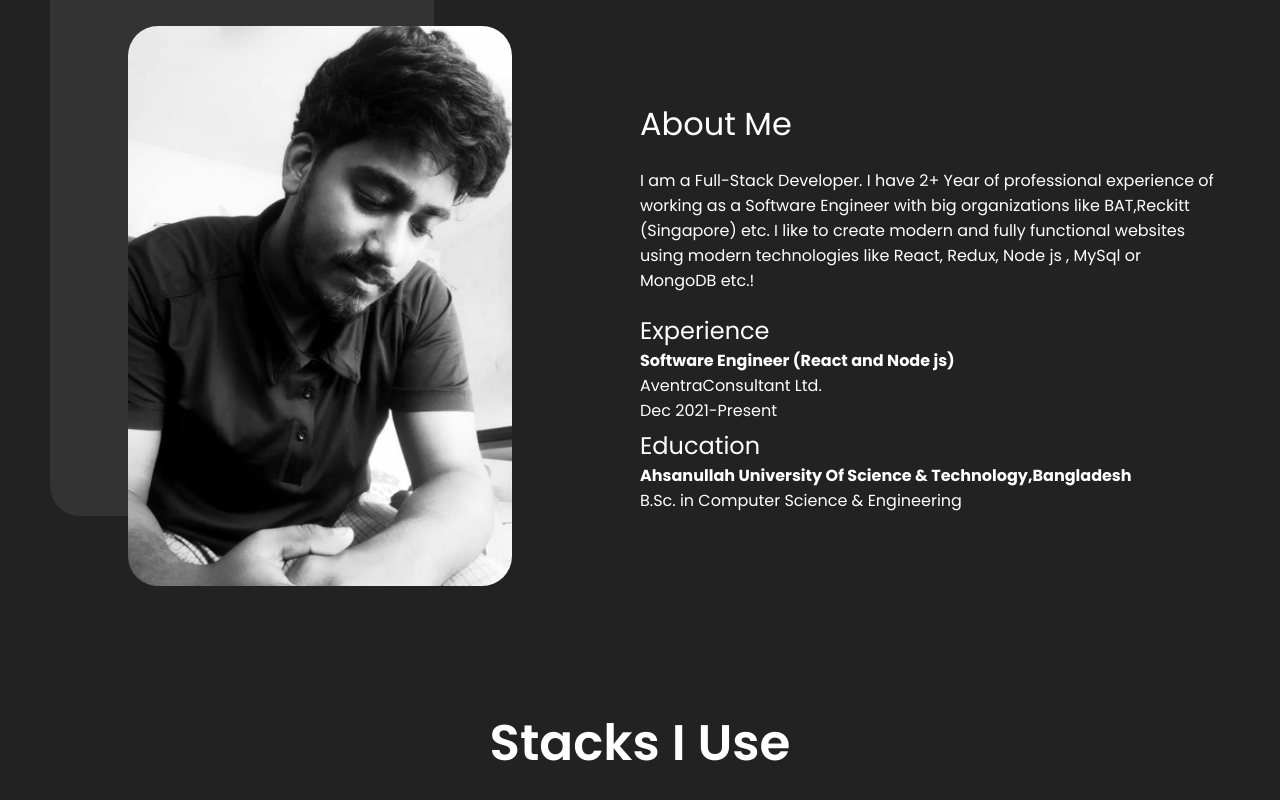
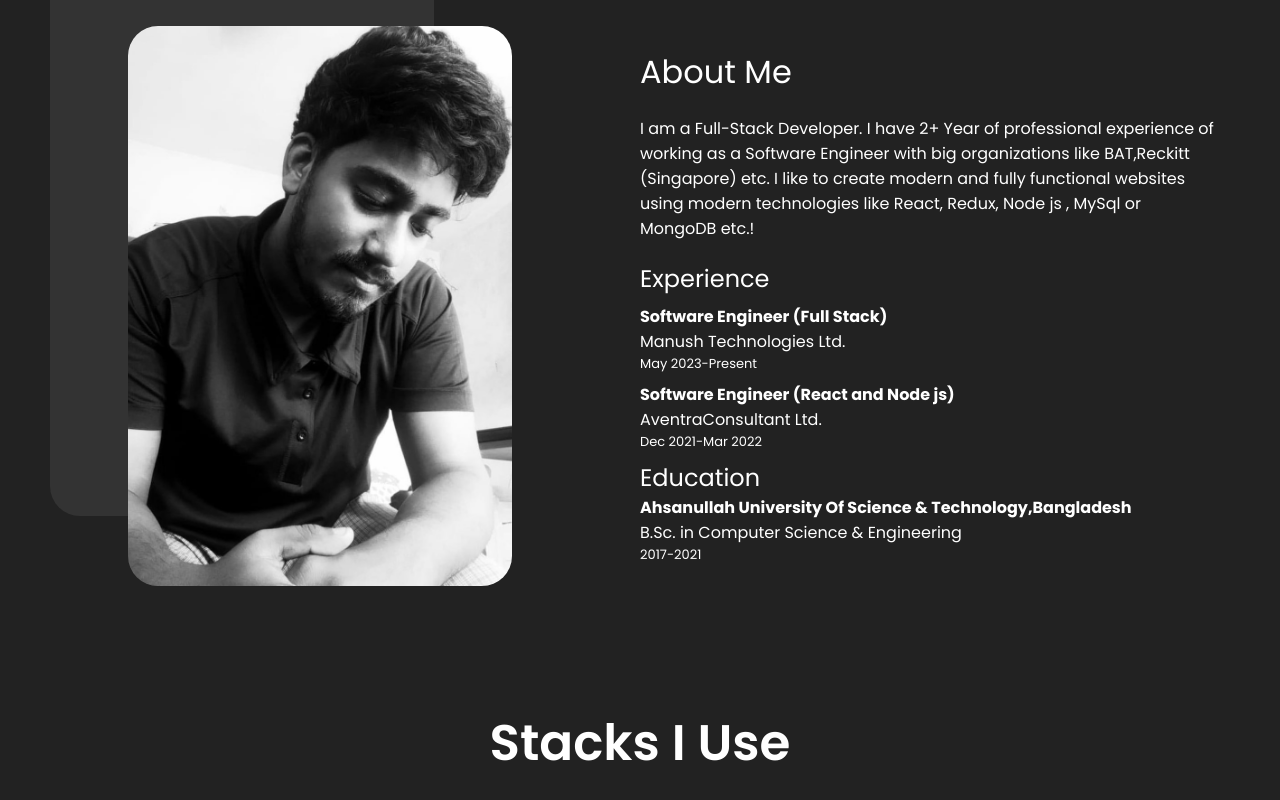
Before and after one commit to ShazidMorshed14/react-portfolio-website, a React (Create React App) app: page / in a window 1280 px wide. Shown: the part 894-1694 px from the top of the page. Built offline with nearby package versions, Linux system fonts and the light colour scheme.

Commit message:
download cv and experience added

```diff
--- a/src/components/About/About.jsx
+++ b/src/components/About/About.jsx
@@ -22,9 +22,16 @@ const About = () => {
         </p>
         <div className="a-education" style={{ marginBottom: '5px' }}>
           <h2 className="a-title">Experience</h2>
-          <p className="a-uni">Software Engineer (React and Node js)</p>
-          <p>AventraConsultant Ltd.</p>
-          <p>Dec 2021-Present</p>
+          <div style={{ margin: '0.5rem 0rem' }}>
+            <p className="a-uni">Software Engineer (Full Stack)</p>
+            <p>Manush Technologies Ltd.</p>
+            <p style={{ fontSize: 'small' }}>May 2023-Present</p>
+          </div>
+          <div style={{ margin: '0.5rem 0rem' }}>
+            <p className="a-uni">Software Engineer (React and Node js)</p>
+            <p>AventraConsultant Ltd.</p>
+            <p style={{ fontSize: 'small' }}>Dec 2021-Mar 2022</p>
+          </div>
         </div>
         <div className="a-education">
           <h2 className="a-title">Education</h2>
@@ -32,6 +39,7 @@ const About = () => {
             Ahsanullah University Of Science & Technology,Bangladesh
           </p>
           <p>B.Sc. in Computer Science & Engineering</p>
+          <p style={{ fontSize: 'small' }}>2017-2021</p>
         </div>
       </div>
     </div>
--- a/src/components/intro/Intro.jsx
+++ b/src/components/intro/Intro.jsx
@@ -11,6 +11,23 @@ const Intro = () => {
   //   });
   // }
 
+  const cv_file_url = 'http://localhost:3000/shazid_morshedul_haque_cv.pdf';
+
+  const downloadTemplateFile = (url) => {
+    fetch(url)
+      .then((response) => response.blob())
+      .then((blob) => {
+        const blobURL = window.URL.createObjectURL(new Blob([blob]));
+        const fileName = url.split('/').pop();
+        const aTag = document.createElement('a');
+        aTag.href = blobURL;
+        aTag.setAttribute('download', fileName);
+        document.body.appendChild(aTag);
+        aTag.click();
+        aTag.remove();
+      });
+  };
+
   return (
     <div className="i">
       <div className="i-left">
@@ -20,20 +37,19 @@ const Intro = () => {
           <div className="i-title">
             <div className="i-title-wrapper">
               <div className="i-title-item">Web Developer</div>
+              <div className="i-title-item">App Developer</div>
               <div className="i-title-item">UI/UX Designer</div>
               <div className="i-title-item">Musician</div>
               <div className="i-title-item">Content Creator</div>
-              <div className="i-title-item">Photographer</div>
             </div>
           </div>
 
           <div className="i-desc">
-            <a
-              target="_blank"
-              rel="noreferrer"
-              href="https://drive.google.com/drive/folders/1ZSIx0n4Rrboa9rqHlRORLrqksG8erWI_?usp=sharing">
-              <button className="btn-cv">Download CV</button>
-            </a>
+            <button
+              className="btn-cv"
+              onClick={() => downloadTemplateFile(cv_file_url)}>
+              Download CV
+            </button>
             <a
               target="_blank"
               rel="noreferrer"
```
Also changed, not shown: 1 other file (tests, documents, lock files or other folders).
